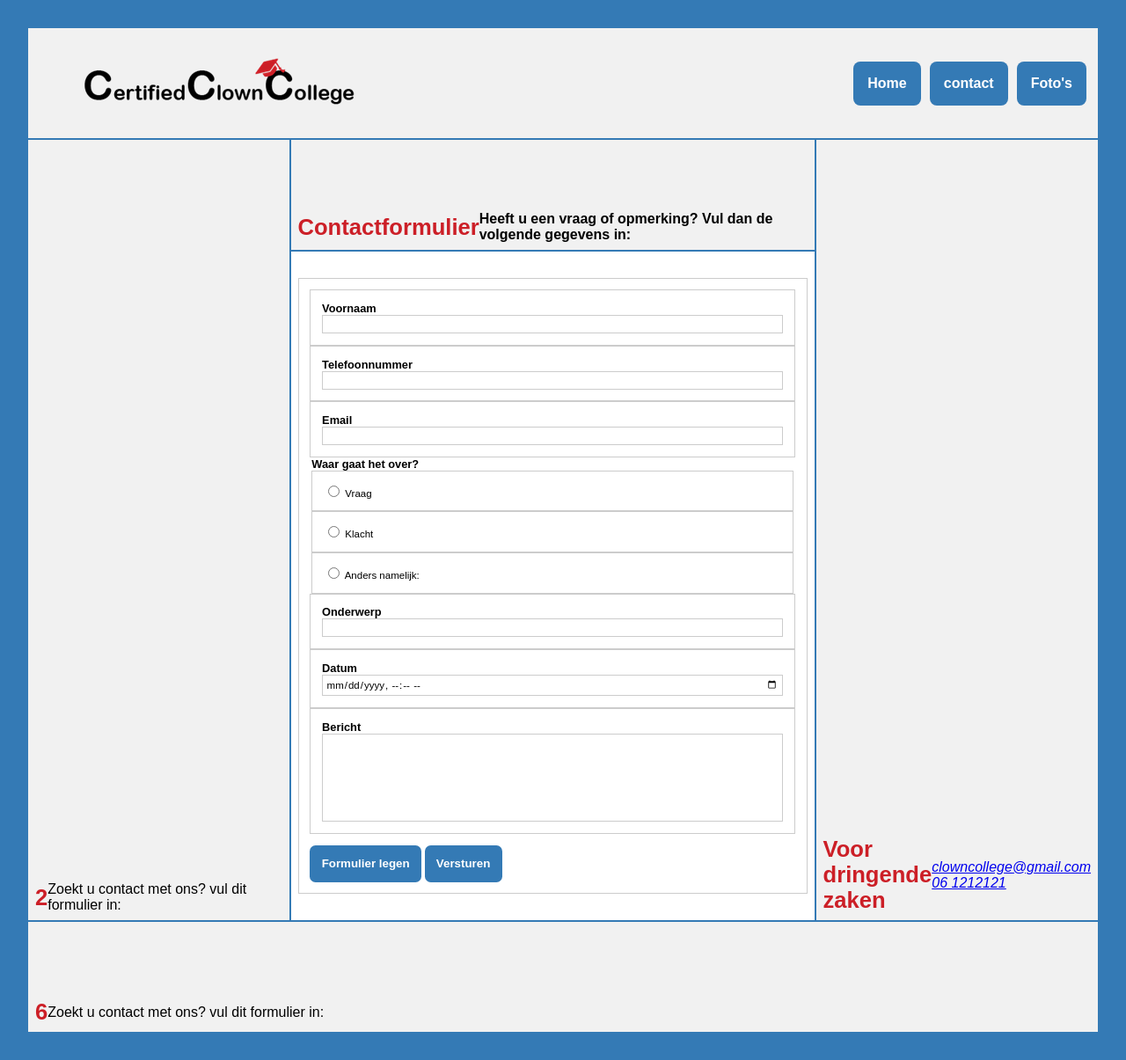
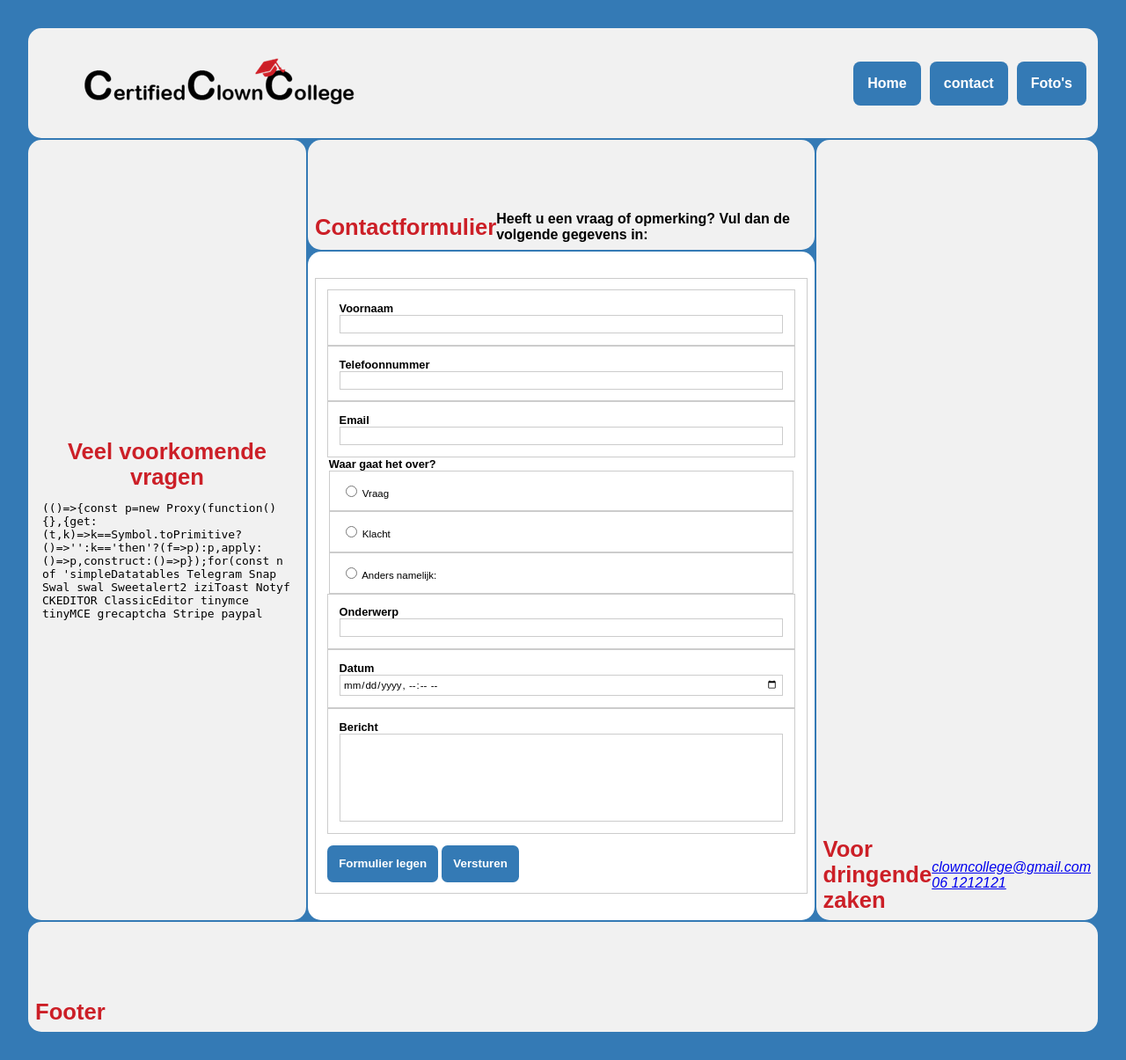
Before and after one commit to Tamme12/SG-Vervangende-Opdracht, a PHP site: page /contactpagina.html in a window 1280 px wide. Shown: the whole page at 88% size. Run offline with PHP 8.4, Linux system fonts and the light colour scheme; some libraries are stand-ins or nearby versions.

Commit message:
Kaart
Kaart toegevoegd

```diff
--- a/HTML/contactpagina.html
+++ b/HTML/contactpagina.html
@@ -22,13 +22,15 @@
 			    </div>
 			 </div>
 			<div>
-			    <div class="boxes__text-wrapper">
-			      <h2>2</h2>
-			      <p>Zoekt u contact met ons? vul dit formulier in:</p>
+			    <div class="boxes-links">
+			    		<h2>Veel voorkomende vragen</h2>
+			      		<div class="gmap-locatie">
+			      			<iframe id="gmap-locatie" src="https://maps.google.com/maps?q=nhl%20stenden%20emmen&t=&z=13&ie=UTF8&iwloc=&output=embed" ></iframe>
+			      		</div>
 			    </div>
 			</div>
 			<div>
-			    <div class="boxes__text-wrapper">
+			    <div class="boxes-contacttext ">
 			      <h2>Contactformulier</h2>
 			      <p id="bold">Heeft u een vraag of opmerking? Vul dan de volgende gegevens in:</p>
 			    </div>
@@ -101,12 +103,13 @@
 			 </div>
 			 <div>
 			    <div class="boxes__text-wrapper">
-			      <h2>6</h2>
-			      <p>Zoekt u contact met ons? vul dit formulier in:</p>
+			      <h2>Footer</h2>
+			      <p></p>
 			    </div>
 			 </div>
 		</div>
 
+
 	</body>
 
 </html>
--- a/HTML/css/contactpagina.css
+++ b/HTML/css/contactpagina.css
@@ -22,6 +22,7 @@
   padding: 8px;
   background-color: #f1f1f1;
   color: black;
+  border-radius: 15px;
 }
 .boxes {
   display: grid;
@@ -184,10 +185,22 @@
 .boxes-header {
   width: 100%;
 }
+.boxes-contacttext {
+  width: 100%;
+  height: auto;
+}
 .middenheader {
   width: 60%;
 }
-
+.boxes-links {
+margin: auto;
+text-align: center;
+display: block !important ;
+}
+#gmap-locatie {
+  border: none;
+  text-align: center;
+}
 #logo {
   width: auto;
   height: 100%;
```
